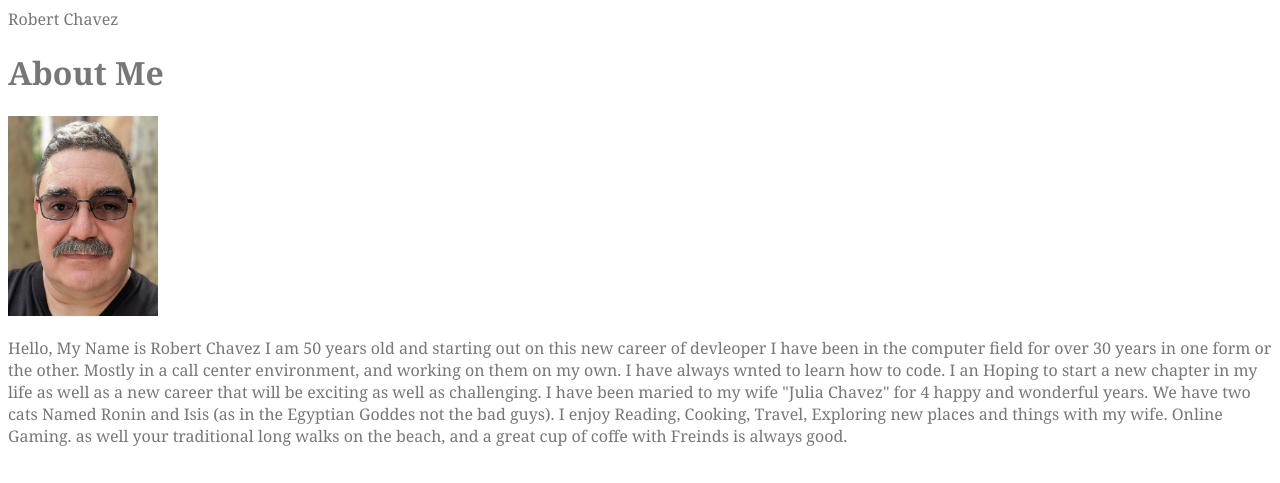
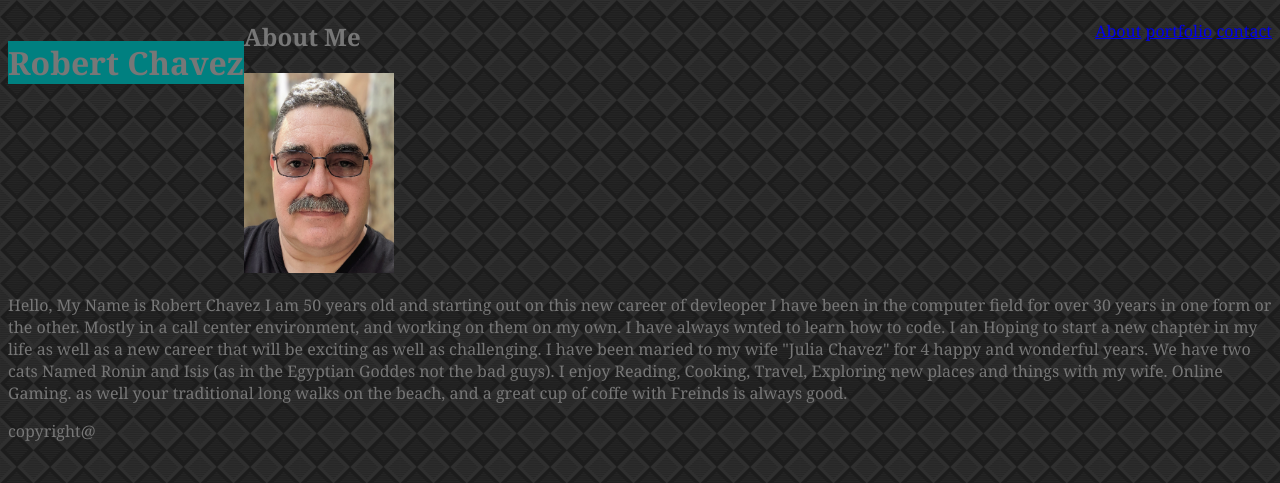
Before and after one commit to rcthedev/Portfolio, a plain HTML site: page index.html in a window 1280 px wide. Drawn offline with Linux system fonts and the light colour scheme.

Commit message:
added content

```diff
--- a/assets/css/style.css
+++ b/assets/css/style.css
@@ -1,11 +1,27 @@
-head
-    {background-color: teal;
+
+body
+   {font-family: Georgia, 'Times New Roman', Times, serif;
+    color: #777777;
+background-image: url(
+"../images/diagonal-squares/diagonal-squares.png"
+);
 
 }
-body
-    {font-family: Georgia, 'Times New Roman', Times, serif;
-    color: #777777;
+h1{background-color: teal;}
+header
+    {background-color: teal;
+    display: block;
+margin: 0%;
+padding: 0%;
+width: 100%;
+}
+h1 {float: left;
+}
+nav{
+    float: right;
 
 }
-headder
-    {background-color: #ffffff;}
+h2{float: center;
+}
+image{float: left;
+}
--- a/index.html
+++ b/index.html
@@ -7,15 +7,25 @@
 
 </head>
 <body>
-    <header>Robert Chavez</header>
+    <header>
+        <h1>Robert Chavez</h1>
+        <nav>
+            <a href="index.html">About</a>
+            <a href="portfolio.html">portfolio</a>
+            <a href="contact.html">contact</a>
 
-    <h1>About Me</h1>
+        </nav>
+    </header>
+<main>
+    <h2>About Me</h2>
     <img src="assets\images\00100sPORTRAIT_00100_BURST20190928121350712_COVER.jpg" alt="My Picture" height="200" width="150"/>
     <br>
 <p>Hello, My Name is Robert Chavez I am 50 years old and starting out on this new career of devleoper I have been in the computer field for over 30 years in one form or the other. Mostly in a call center environment, and working on them on my own. I have always wnted to learn how to code.
      I an Hoping to start a new chapter in my life as well as a new career that will be exciting as well as challenging.
      I have been maried to my wife "Julia Chavez" for 4 happy and wonderful years. We have two cats Named Ronin and Isis (as in the Egyptian Goddes not the bad guys).
      I enjoy Reading, Cooking, Travel, Exploring new places and things with my wife. Online Gaming. as well your traditional long walks on the beach, and a great cup of coffe with Freinds is always good. </p>
-
+</main>
+     <footer>copyright@
+    </footer>
 </body>
 </html>
```
Also changed, not shown: contact.html (+25 -0 lines), portfolio.html (+25 -0 lines).
